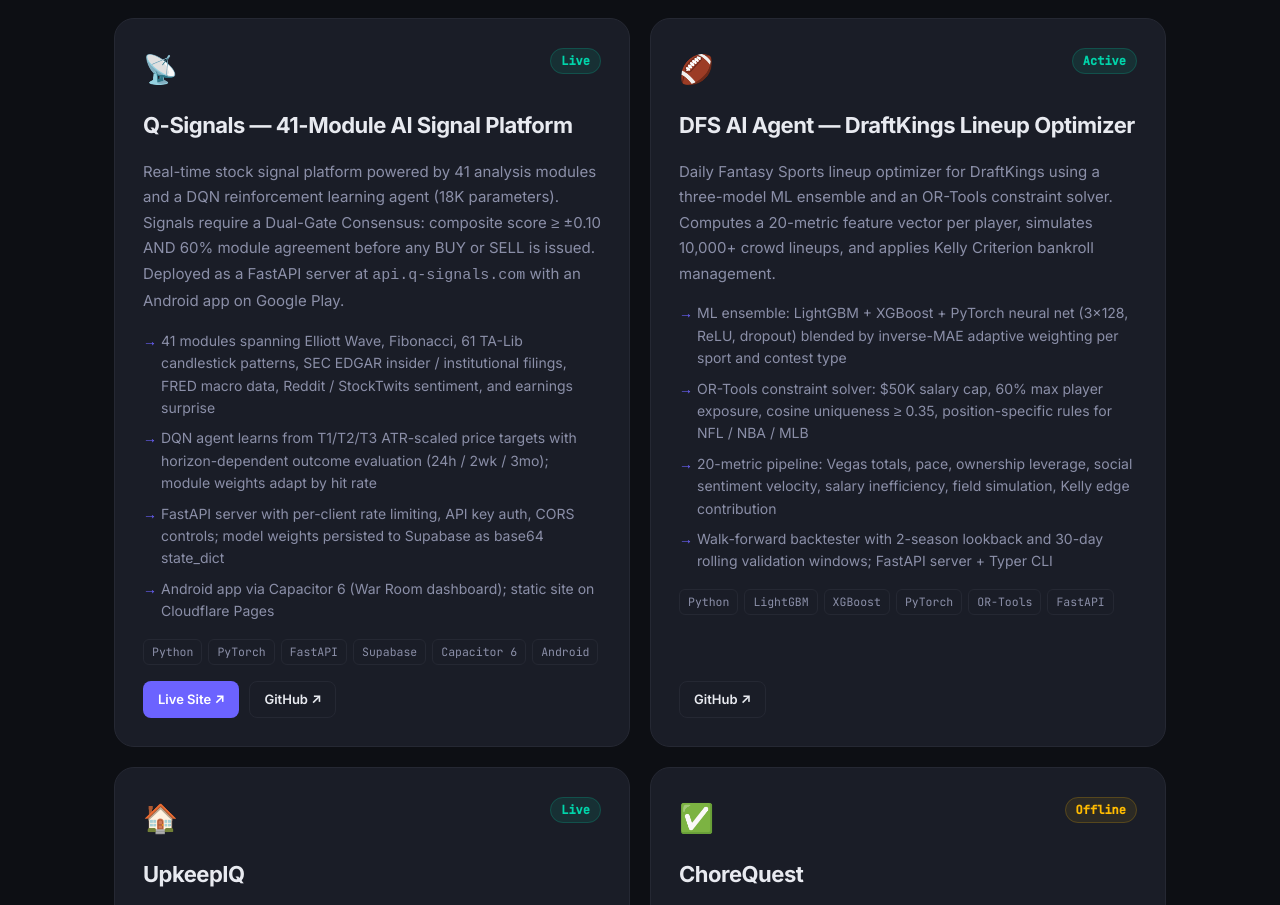
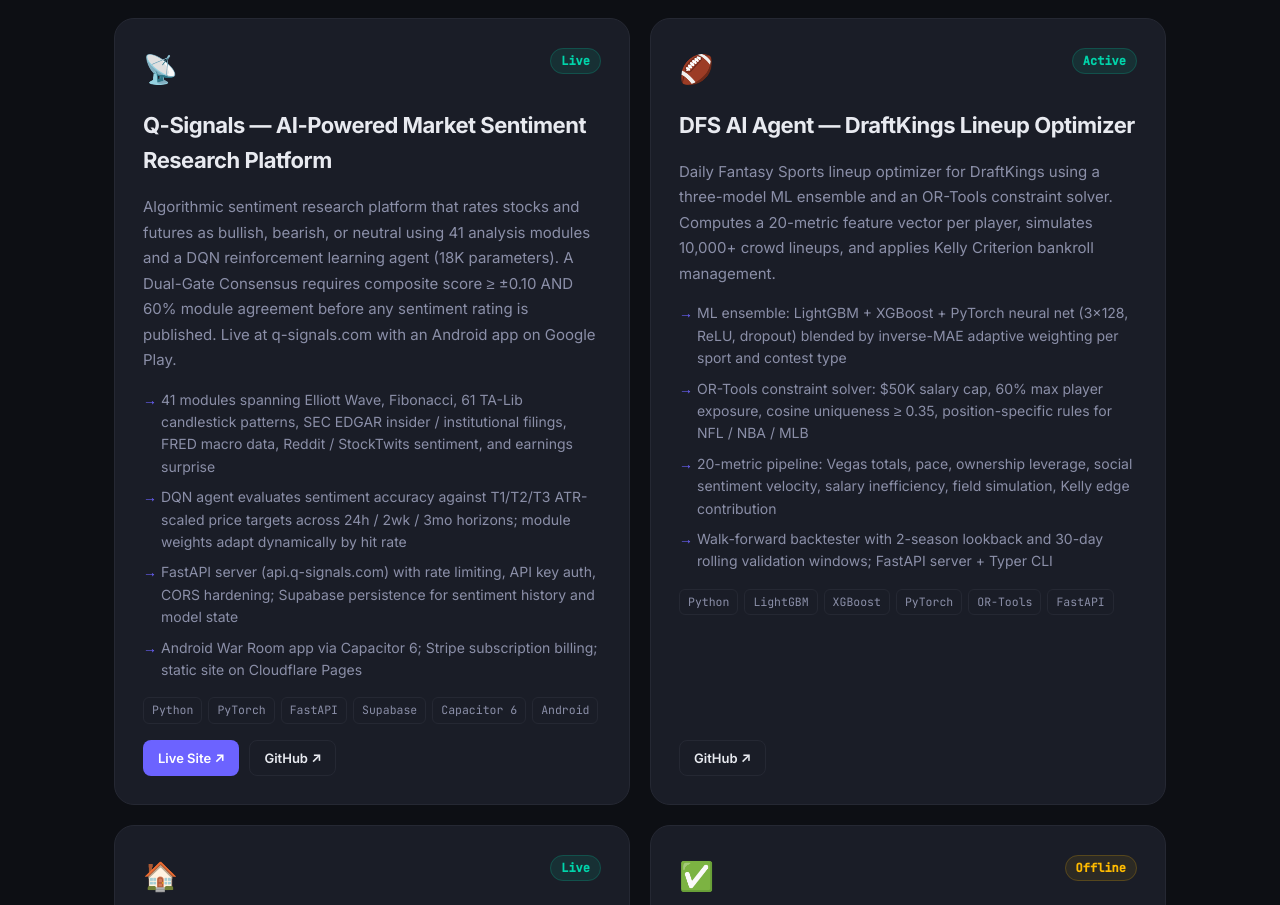
Before and after one commit to mvalente27/mvalente27.github.io, a plain HTML site: page index.html in a window 1280 px wide. Shown: the part 1702-2607 px from the top of the page. Drawn offline with Linux system fonts and the light colour scheme.

Commit message:
Reframe Q-Signals as sentiment research platform

```diff
--- a/index.html
+++ b/index.html
@@ -105,18 +105,18 @@
               <span class="card-status card-status--live">Live</span>
             </div>
           </div>
-          <h3 class="card-title">Q-Signals — 41-Module AI Signal Platform</h3>
+          <h3 class="card-title">Q-Signals — AI-Powered Market Sentiment Research Platform</h3>
           <p class="card-desc">
-            Real-time stock signal platform powered by 41 analysis modules and a DQN reinforcement
-            learning agent (18K parameters). Signals require a Dual-Gate Consensus: composite score
-            ≥ ±0.10 AND 60% module agreement before any BUY or SELL is issued. Deployed as a
-            FastAPI server at <code>api.q-signals.com</code> with an Android app on Google Play.
+            Algorithmic sentiment research platform that rates stocks and futures as bullish, bearish,
+            or neutral using 41 analysis modules and a DQN reinforcement learning agent (18K parameters).
+            A Dual-Gate Consensus requires composite score ≥ ±0.10 AND 60% module agreement before
+            any sentiment rating is published. Live at q-signals.com with an Android app on Google Play.
           </p>
           <ul class="card-bullets">
             <li>41 modules spanning Elliott Wave, Fibonacci, 61 TA-Lib candlestick patterns, SEC EDGAR insider / institutional filings, FRED macro data, Reddit / StockTwits sentiment, and earnings surprise</li>
-            <li>DQN agent learns from T1/T2/T3 ATR-scaled price targets with horizon-dependent outcome evaluation (24h / 2wk / 3mo); module weights adapt by hit rate</li>
-            <li>FastAPI server with per-client rate limiting, API key auth, CORS controls; model weights persisted to Supabase as base64 state_dict</li>
-            <li>Android app via Capacitor 6 (War Room dashboard); static site on Cloudflare Pages</li>
+            <li>DQN agent evaluates sentiment accuracy against T1/T2/T3 ATR-scaled price targets across 24h / 2wk / 3mo horizons; module weights adapt dynamically by hit rate</li>
+            <li>FastAPI server (api.q-signals.com) with rate limiting, API key auth, CORS hardening; Supabase persistence for sentiment history and model state</li>
+            <li>Android War Room app via Capacitor 6; Stripe subscription billing; static site on Cloudflare Pages</li>
           </ul>
           <div class="card-stack">
             <span class="tag tag--sm">Python</span>
```
Also changed, not shown: build-resume.js (+7 -7 lines), 1 other file.
